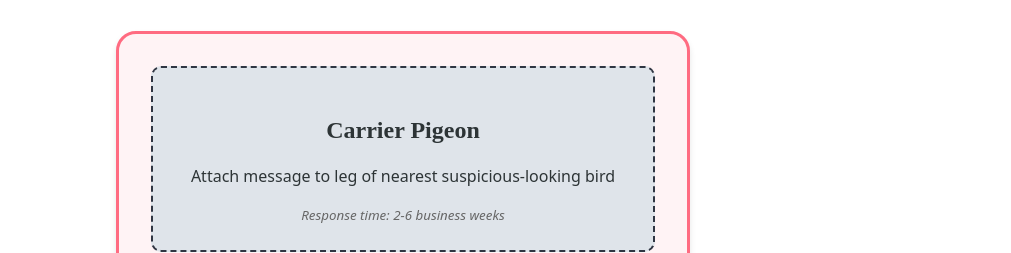
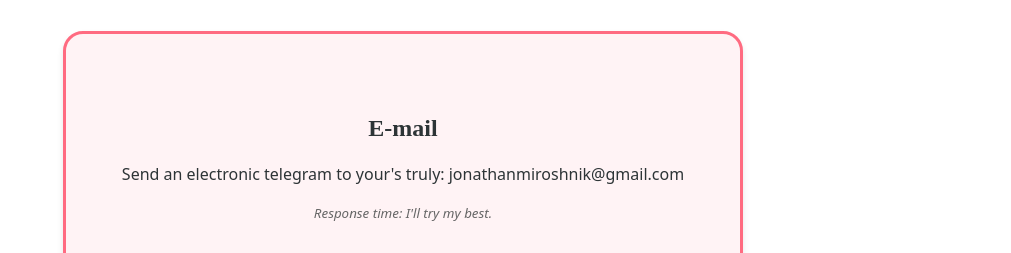
Before and after one commit to JonathanMiroshnik/Real-Fake-News, a React (Vite) app in the folder client/: page /contact in a window 1280 px wide. Shown: the part 547-800 px from the top of the page, without its empty margins (269-1280 px from the left). Built offline with nearby package versions, Linux system fonts and the light colour scheme; no server answers.

Commit message:
small additions
1. new image generation environmental variable
2. added email to contact page

```diff
--- a/client/src/pages/ContactPage/ContactPage.tsx
+++ b/client/src/pages/ContactPage/ContactPage.tsx
@@ -5,6 +5,12 @@ export default function ContactPage() {
     <div className="contact-container">
       <h1>How to (Not) Reach Us</h1>
       <div className="contact-methods">
+        <div className="method email">
+          <h2>E-mail</h2>
+          <p>Send an electronic telegram to your's truly: jonathanmiroshnik@gmail.com</p>
+          <small>Response time: I'll try my best.</small>
+        </div>
+
         <div className="method carrier-pigeon">
           <h2>Carrier Pigeon</h2>
           <p>Attach message to leg of nearest suspicious-looking bird</p>
--- a/client/src/pages/HomePage/HomePage.tsx
+++ b/client/src/pages/HomePage/HomePage.tsx
@@ -29,6 +29,8 @@ function HomePage() {
   if (articles.length === 0) {
     debugWarn('⚠️ [HomePage] No articles loaded. Check browser console for API errors.');
   }
+
+  debugLog('🏠 [HomePage] All articles:', articles.map(a => a.title));
 
   // Debug: Show category distribution
   debugLog('🏠 [HomePage] Category articles:', categoryArticles.map((cat, idx) => ({
```
Also changed, not shown: 1 other file (tests, documents, lock files or other folders).
